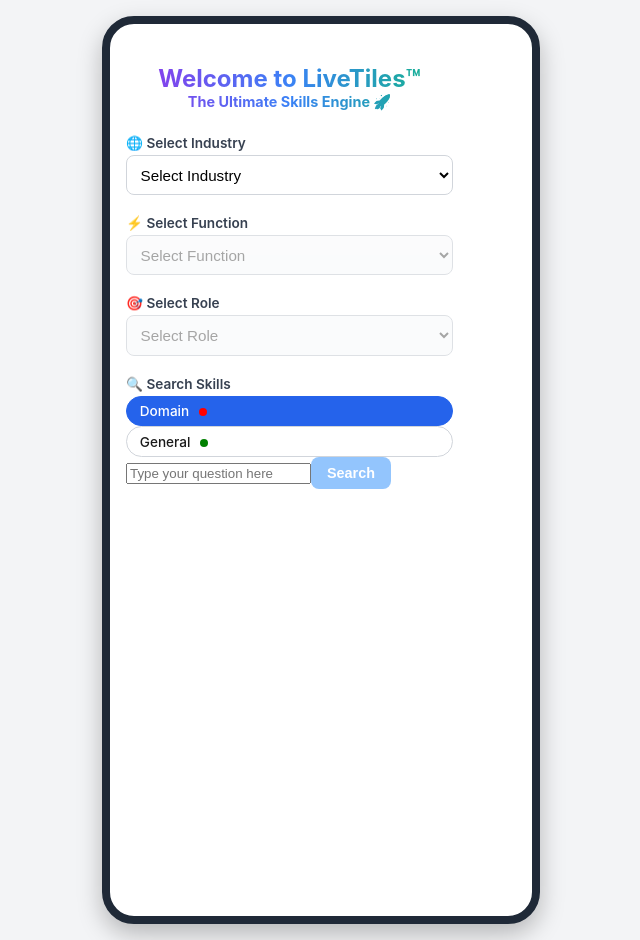
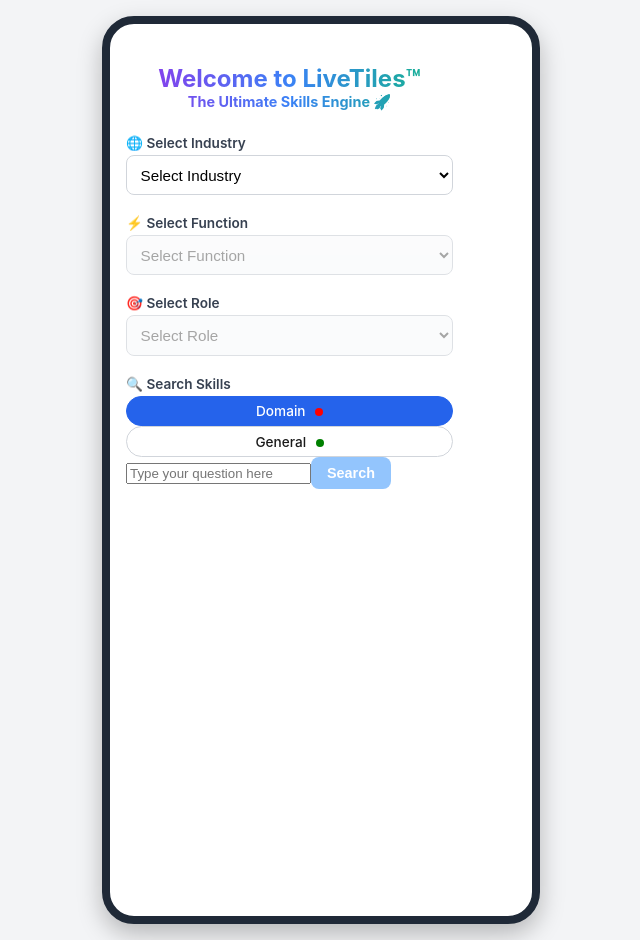
Before and after one commit to willkl2415/livetiles-skills-engine, a Next.js app: page / in a window 1280 px wide. Shown: the whole page, without its empty margins (319-959 px from the left). Built offline with nearby package versions, Linux system fonts and the light colour scheme.

Commit message:
Fix toggle pills layout: Domain & General aligned side-by-side

```diff
--- a/app/styles/skills.css
+++ b/app/styles/skills.css
@@ -71,8 +71,18 @@
   cursor: not-allowed;
 }
 
-/* === Toggle Pills === */
+/* === Toggle Pills (Fix) === */
+.toggle-container {
+  display: flex;
+  justify-content: center;
+  gap: 1rem;           /* spacing between Domain / General */
+  margin-bottom: 1rem;
+}
+
 .toggle-pill {
+  flex: 0 0 auto;      /* ✅ prevent full-width stretching */
+  min-width: 100px;    /* ✅ consistent pill size */
+  text-align: center;
   padding: 0.4rem 0.8rem;
   border-radius: 9999px;
   border: 1px solid #d1d5db;
```
